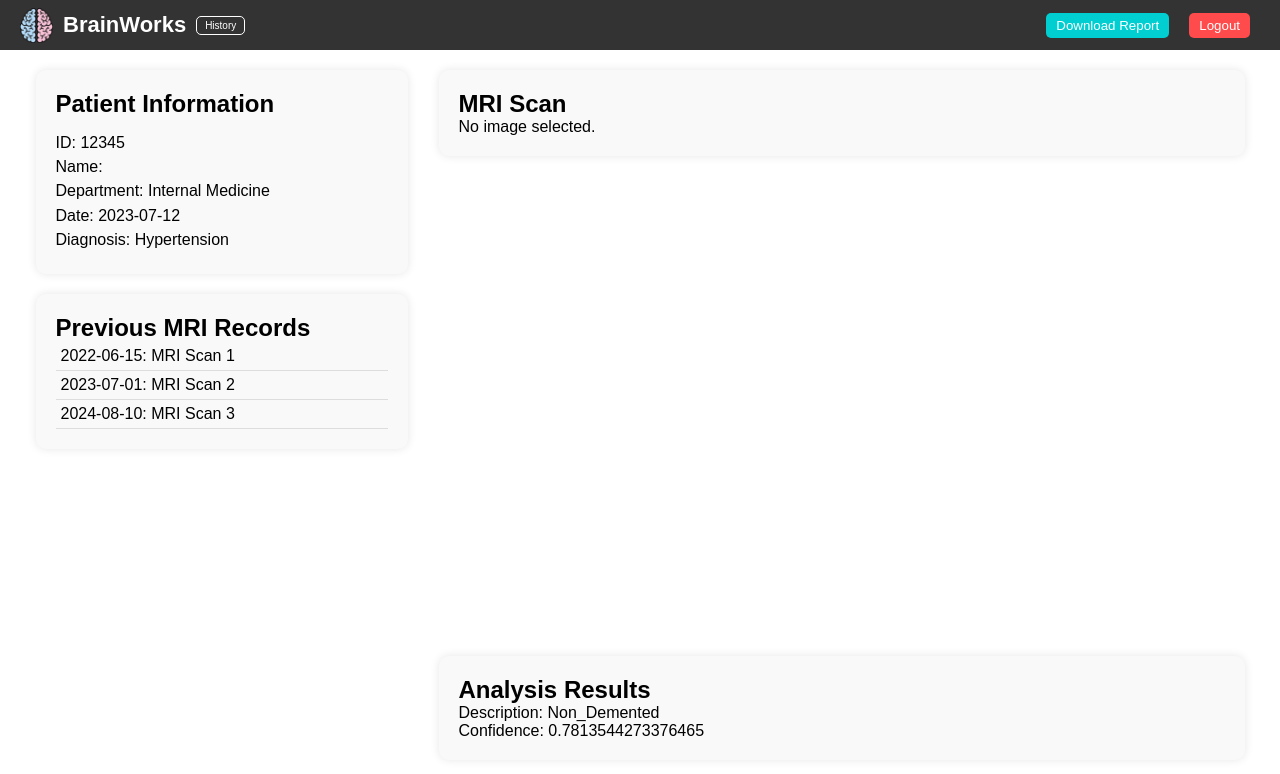
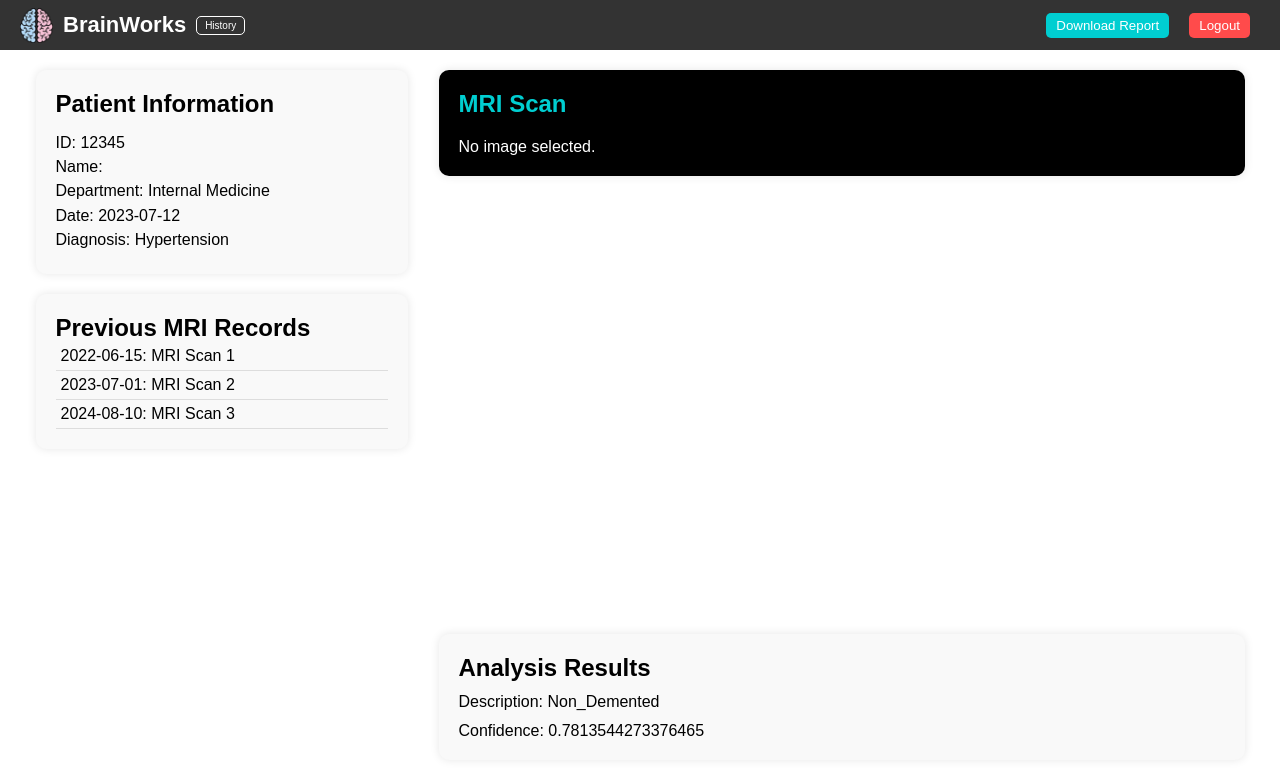
Before and after one commit to zangzoo/web, a React (Create React App) app in the folder frontend/brainworks-frontend/: page /analysis in a window 1280 px wide. Shown: the top 774 px of the page. Built offline with nearby package versions, Linux system fonts and the light colour scheme.

Commit message:
[Design] 분석화면 design 재수정

```diff
--- a/frontend/brainworks-frontend/src/components/Analysis.css
+++ b/frontend/brainworks-frontend/src/components/Analysis.css
@@ -100,6 +100,20 @@ body, html {
     margin-top: 0;
 }
 
+.image-display {
+    background-color: #000;
+    color: white;
+    padding: 20px;
+    border-radius: 10px;
+    box-shadow: 0px 0px 10px rgba(0, 0, 0, 0.1);
+    margin-bottom: 20px;
+}
+
+.image-display h2 {
+    color: #00CED1;
+    margin-bottom: 20px;
+}
+
 .image-display img {
     max-width: 100%;
     max-height: 400px;
@@ -146,3 +160,23 @@ body, html {
 .mri-records li:hover {
     background-color: #eee;
 }
+
+.image-display h2 {
+    margin-bottom: 20px;
+}
+
+.analysis-results {
+    display: flex;
+    flex-direction: column;
+    justify-content: space-between;
+    padding: 20px;
+    background-color: #f9f9f9;
+    border-radius: 10px;
+    box-shadow: 0px 0px 10px rgba(0, 0, 0, 0.1);
+    margin-top: 20px;
+}
+
+.analysis-results p {
+    margin-top: 10px;
+    line-height: 1.2;
+}
```
